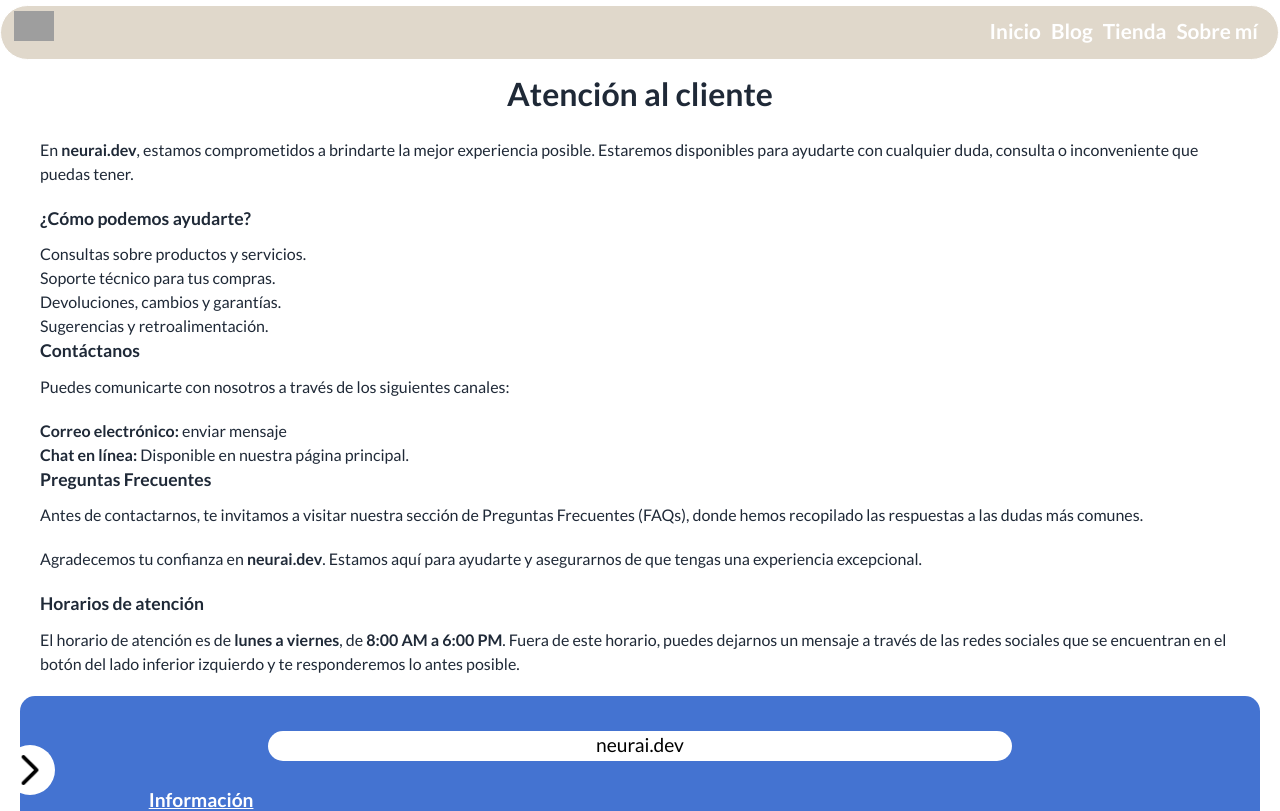
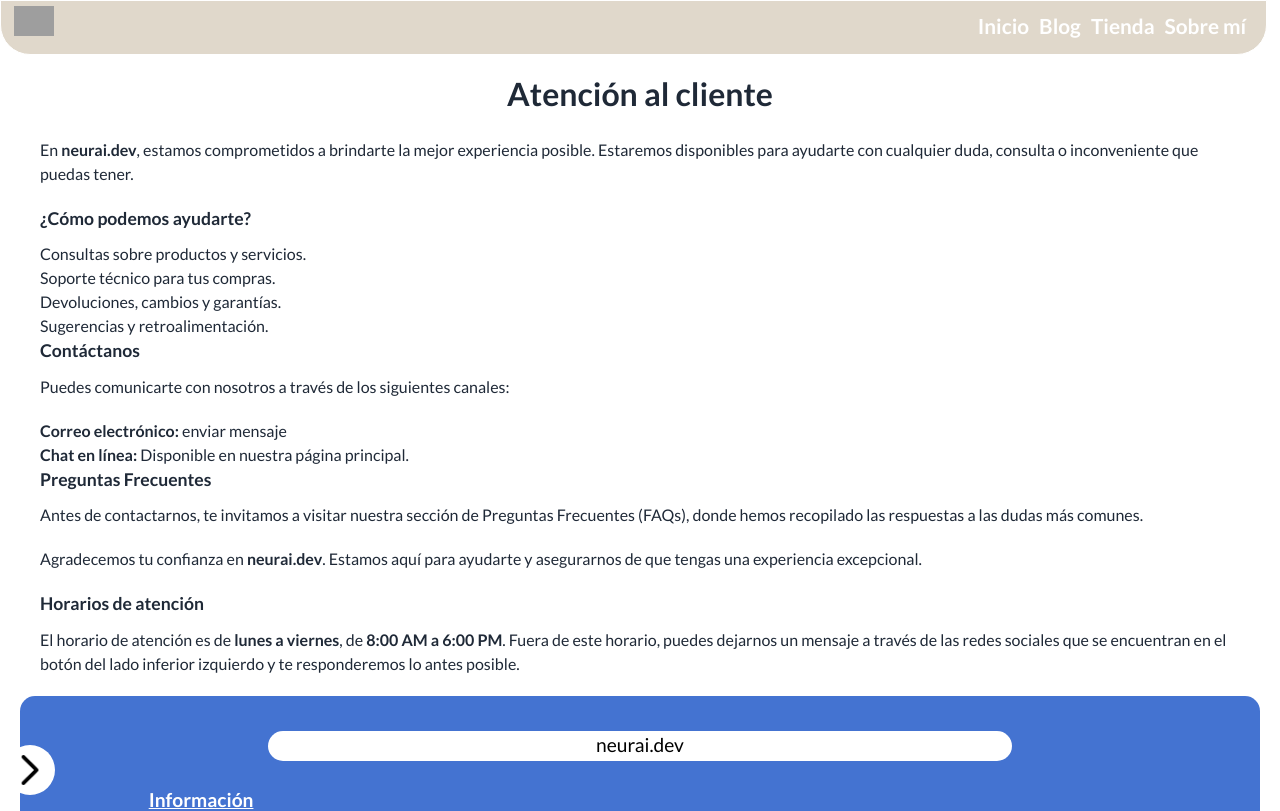
Before and after one commit to julianesp/neuraidev, a Next.js app: page /Clientes in a window 1280 px wide. Shown: the top 811 px of the page. Built offline with nearby package versions, Linux system fonts and the light colour scheme; grey boxes are pictures that could not be loaded.

Commit message:
Posicionando navbar en parte superior

```diff
--- a/package.json
+++ b/package.json
@@ -18,7 +18,6 @@
     "mongoose": "^8.4.1",
     "next": "^14.2.23",
     "react": "^18",
-    "react-daisyui": "^5.0.0",
     "react-dom": "^18",
     "sass": "^1.77.2",
     "sharp": "^0.33.3",
--- a/src/pages/Home.jsx
+++ b/src/pages/Home.jsx
@@ -137,7 +137,7 @@ const Inicio = () => {
             </article>
           </section>
 
-          <section>
+          <section >
             <p>
               agregando informacion agregando informacionagregando
               informacionagregando informacionagregando informacionagregando
--- a/src/styles/Home.module.scss
+++ b/src/styles/Home.module.scss
@@ -212,6 +212,8 @@
       grid-template-rows: 1fr;
 
       width: 600px;
+
+      border: 1px solid #000;
     }
   }
 }
--- a/src/styles/NavBar.module.scss
+++ b/src/styles/NavBar.module.scss
@@ -200,14 +200,17 @@
 
 /* screens responsives */
 
-@media screen and (min-width: 769px) {
+@media screen and (min-width: 1024px) {
   .container {
-    // border-top-left-radius: 0px;
-    // border-top-right-radius: 0px;
-    // border-end-end-radius: 30px;
-    // border-end-start-radius: 30px;
+    top: -5px;
 
-    width: calc(100% - 1px);
+    border-top-left-radius: 0px;
+    border-top-right-radius: 0px;
+    border-end-end-radius: 30px;
+    border-end-start-radius: 30px;
+
+    // width: calc(100% - 1px);
+
 
     .circle {
       display: none;
```
Also changed, not shown: 1 other file (tests, documents, lock files or other folders).
